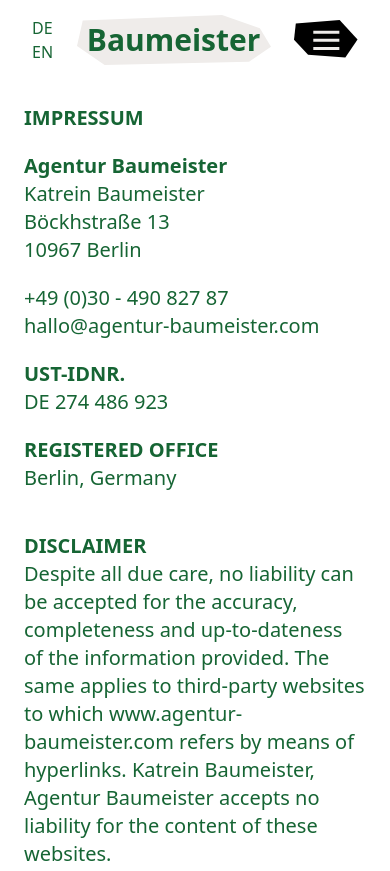
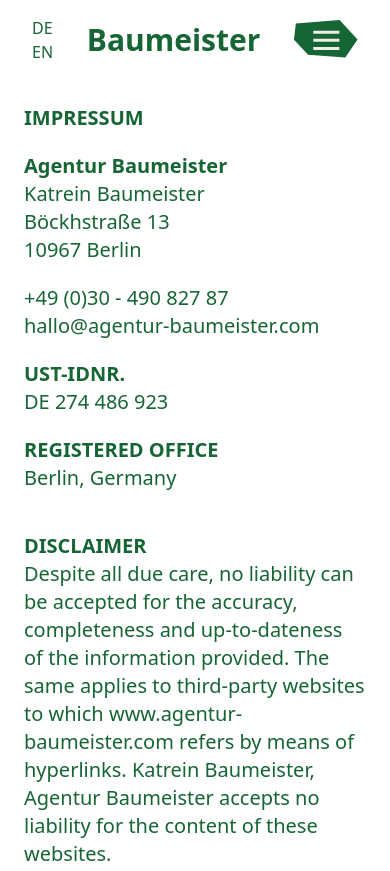
Before and after one commit to Group-3-Website-Project/Group-3-Website-Project, a website: page contact.html in a window 390 px wide. Shown: the top 871 px of the page. Drawn offline with nearby package versions, Linux system fonts and the light colour scheme; files that its build step writes are made by us from their sources.

Commit message:
Fix: Change the color of the burger menu

```diff
--- a/contact.html
+++ b/contact.html
@@ -22,7 +22,7 @@
     }
 </script>
 <body class="text-green-800">
-    <div id="header"></div>
+    <div id="header" style="--logo-bg: none; --burger-menu-bg: #166534;"></div>
     <div id="imprint"></div>
     <div id="footer"></div>
 </body>
--- a/src/sections/header.html
+++ b/src/sections/header.html
@@ -6,12 +6,12 @@
         </div>
 
         <div class="flex items-center justify-center">
-            <img src="/assets/img/gray.svg" alt="" class="absolute -z-10 md:hidden">
+            <img src="/assets/img/gray.svg" style="display: var(--logo-bg, inline-block);" alt="" class="absolute -z-10 md:hidden">
             <p class="text-3xl font-semibold md:-mt-8 md:text-5xl">Baumeister</p>
         </div>
 
         <!-- Icon -->
-        <div id="icon" class="flex items-center justify-center w-16 h-10 bg-black cursor-pointer lg:hidden" style="clip-path: path('M1.80534 3.45135L0 19.722L14.0904 34.7824L51.342 37.4718L63.5391 19.5875L45.6178 0L1.80534 3.45135Z');">
+        <div id="icon" class="flex items-center justify-center w-16 h-10 bg-black cursor-pointer lg:hidden" style="background-color: var(--burger-menu-bg, black); clip-path: path('M1.80534 3.45135L0 19.722L14.0904 34.7824L51.342 37.4718L63.5391 19.5875L45.6178 0L1.80534 3.45135Z');">
             <img class="sm:w-30" src="assets/img/menu.svg" alt="the menu and close icon">
         </div>
 
```
